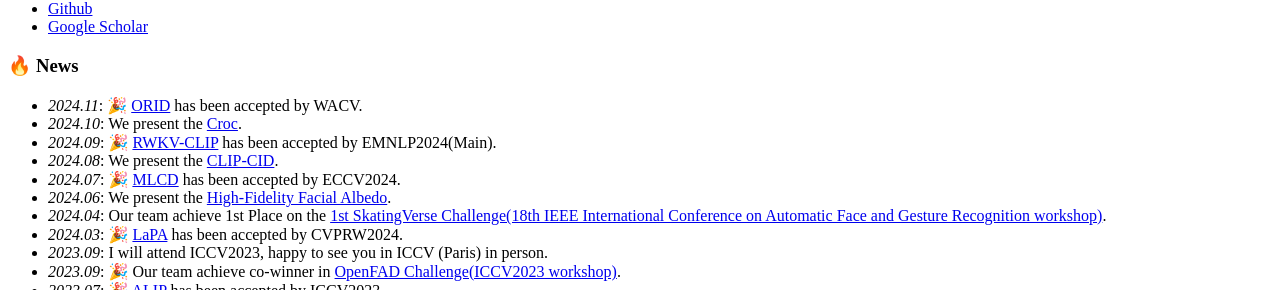
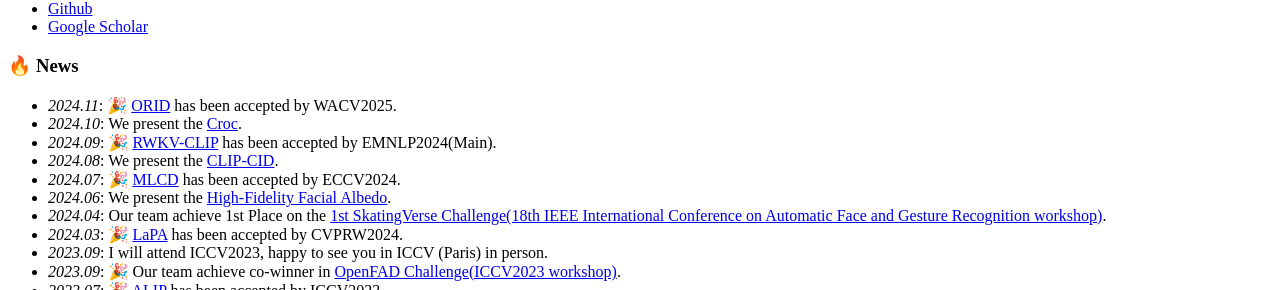
Before and after one commit to Kaicheng-Yang0828/Kaicheng-Yang0828.github.io, a Jekyll site: the page built from _pages/includes/news.md, in a window 1280 px wide. Shown: the part 358-648 px from the top of the page. Built offline with Jekyll 4.4.1, drawn with Linux system fonts in a browser that asks for light colours; our own code applies the rules of GitHub Pages for plain Markdown files.

Commit message:
Update news.md

```diff
--- a/_pages/includes/news.md
+++ b/_pages/includes/news.md
@@ -1,5 +1,5 @@
 # 🔥 News
-- *2024.11*: 🎉 [ORID](https://arxiv.org/pdf/2411.13025) has been accepted by WACV.
+- *2024.11*: 🎉 [ORID](https://arxiv.org/pdf/2411.13025) has been accepted by WACV2025.
 - *2024.10*: We present the [Croc](https://arxiv.org/abs/2410.14332).
 - *2024.09*: 🎉 [RWKV-CLIP](https://arxiv.org/abs/2406.06973) has been accepted by EMNLP2024(Main).
 - *2024.08*: We present the [CLIP-CID](https://arxiv.org/pdf/2408.09441).
```
